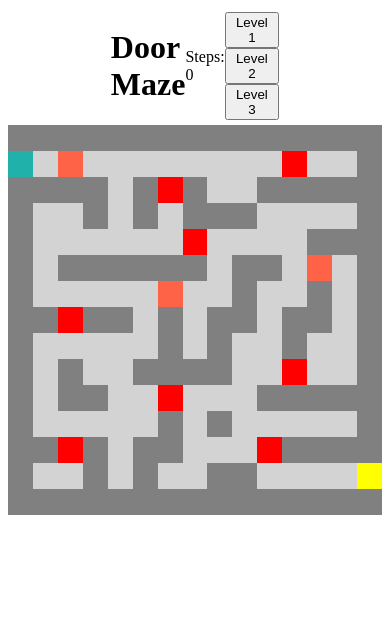
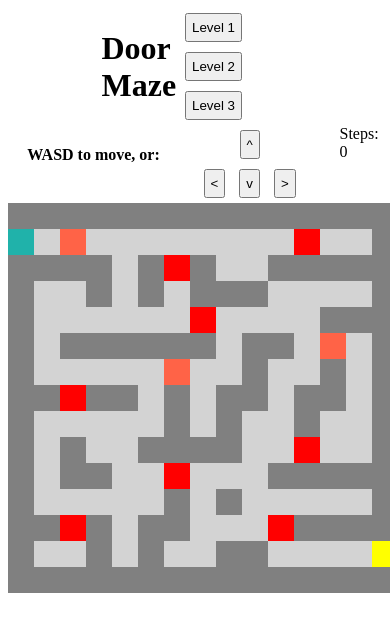
Before and after one commit to noahSerafin/mazeGame, a plain HTML site: page index.html in a window 390 px wide. Drawn offline with Linux system fonts and the light colour scheme.

Commit message:
added phone controls

```diff
--- a/index.html
+++ b/index.html
@@ -11,9 +11,6 @@
     <header>
         <h1>Door Maze</h1>
         <div>
-            Steps: <div id="counter"></div>
-        </div>
-        <div>
             <button id="start">Level 1</button>
             <button id="load2">Level 2</button>
             <button id="load3">Level 3</button>
@@ -21,6 +18,21 @@
     </header>
 
     <main>
+        <div class="instructions">
+            <h4>WASD to move, or:</h4>
+            <div class="controls">
+                <div class="control-up">
+                    <button id="up">^</button>
+                </div>
+                <button id="left"><</button>
+                <button id="down">v</button>
+                <button id="right">></button>
+            </div>
+            <div>
+                Steps: <div id="counter"></div>
+            </div>
+        </div>
+
         <div id= "game-board"></div>
     </main>
 
--- a/script.js
+++ b/script.js
@@ -7,6 +7,10 @@ const startButton = document.getElementById("start");
 const loadLevel2 = document.getElementById("load2");
 const loadLevel3 = document.getElementById("load3");
 //const loadLevel4 = document.getElementById("load4");
+const up = document.getElementById("up");
+const down = document.getElementById("down");
+const left = document.getElementById("left");
+const right = document.getElementById("right");
 
 var maze = [
     [4, 4, 4, 4, 4, 4, 4, 4, 4, 4, 4, 4, 4, 4, 4],
@@ -126,6 +130,11 @@ document.onkeydown = function (e) {
     Move(input)
 
 }
+//button inputs
+up.addEventListener("click", () => {Move("up")})
+down.addEventListener("click", () => {Move("down")})
+left.addEventListener("click", () => {Move("left")})
+right.addEventListener("click", () => {Move("right")})
 
 //move player if valid
 function Move(input){
@@ -258,7 +267,7 @@ function switchGreenDoors(tile){
 startButton.addEventListener('click', ()=> {reDraw(level1, player)});
 loadLevel2.addEventListener('click', () => {reDraw(level2, player)});
 loadLevel3.addEventListener('click',()=> {reDraw(level3, player)});
-loadLevel4.addEventListener('click',()=> {setLevel(4)});
+//loadLevel4.addEventListener('click',()=> {setLevel(4)});
 
 //draw the maze
 function draw(gameBoard, player){
--- a/styles.css
+++ b/styles.css
@@ -2,19 +2,29 @@ header{
     display: flex;
     justify-content: space-around;
     align-items: center;
-    width: 45%;
+    width: 50%;
     margin: auto;
 }
-main{
+button{
+    padding: 5px;
+    margin: 5px;
+}
+.instructions {
+    width: 100vmin;
+    margin: auto;
+    display: flex;
+    justify-content: space-around;
+}
+.control-up{
     display: flex;
     justify-content: center;
-    align-items: center;
 }
 #game-board{
     background-color: lightgray;
     width: 100vmin;
     height: 100vmin;
     display: grid;
+    margin: auto;
 }
 .player{
     background-color: lightseagreen;
```
